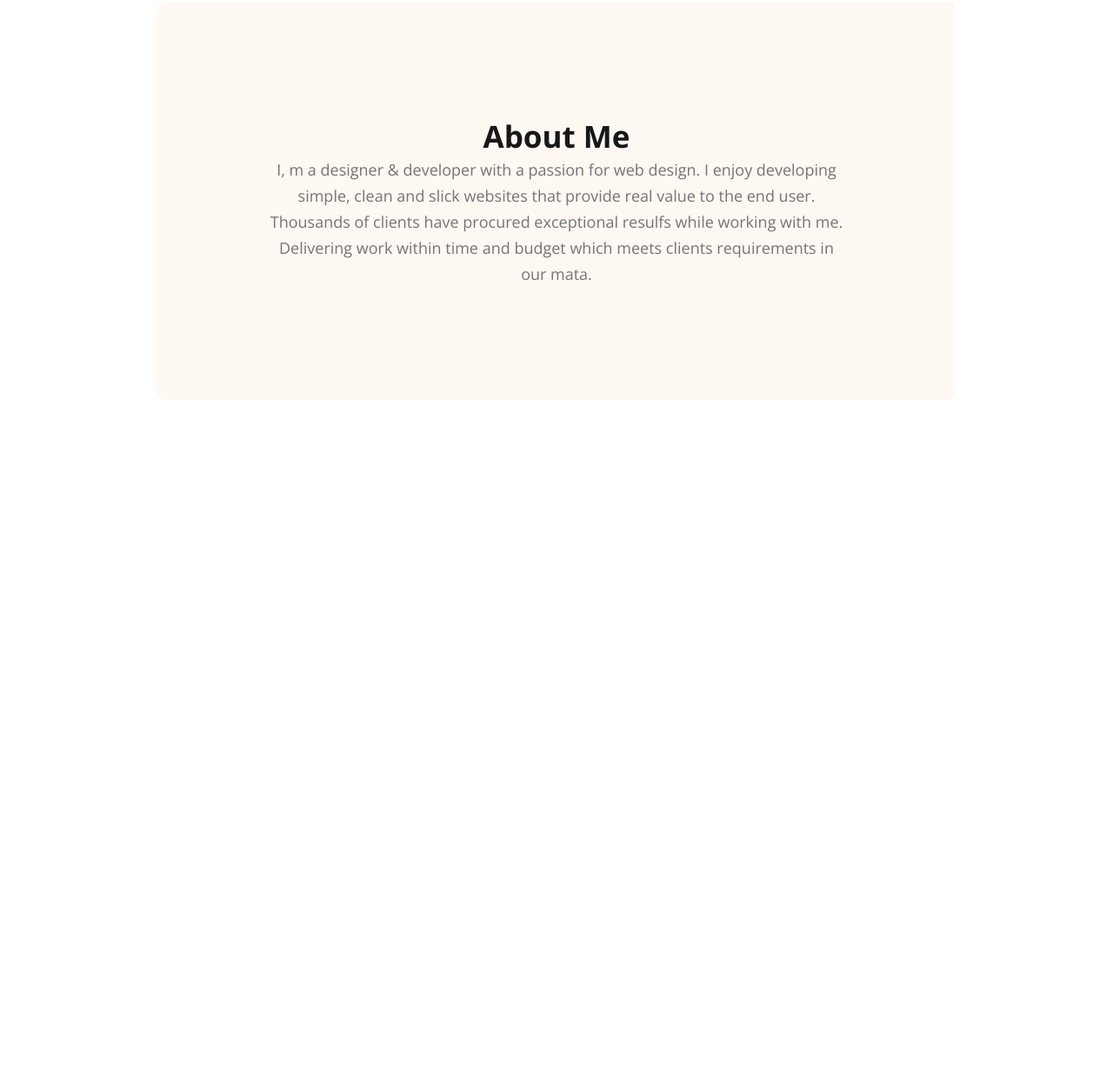
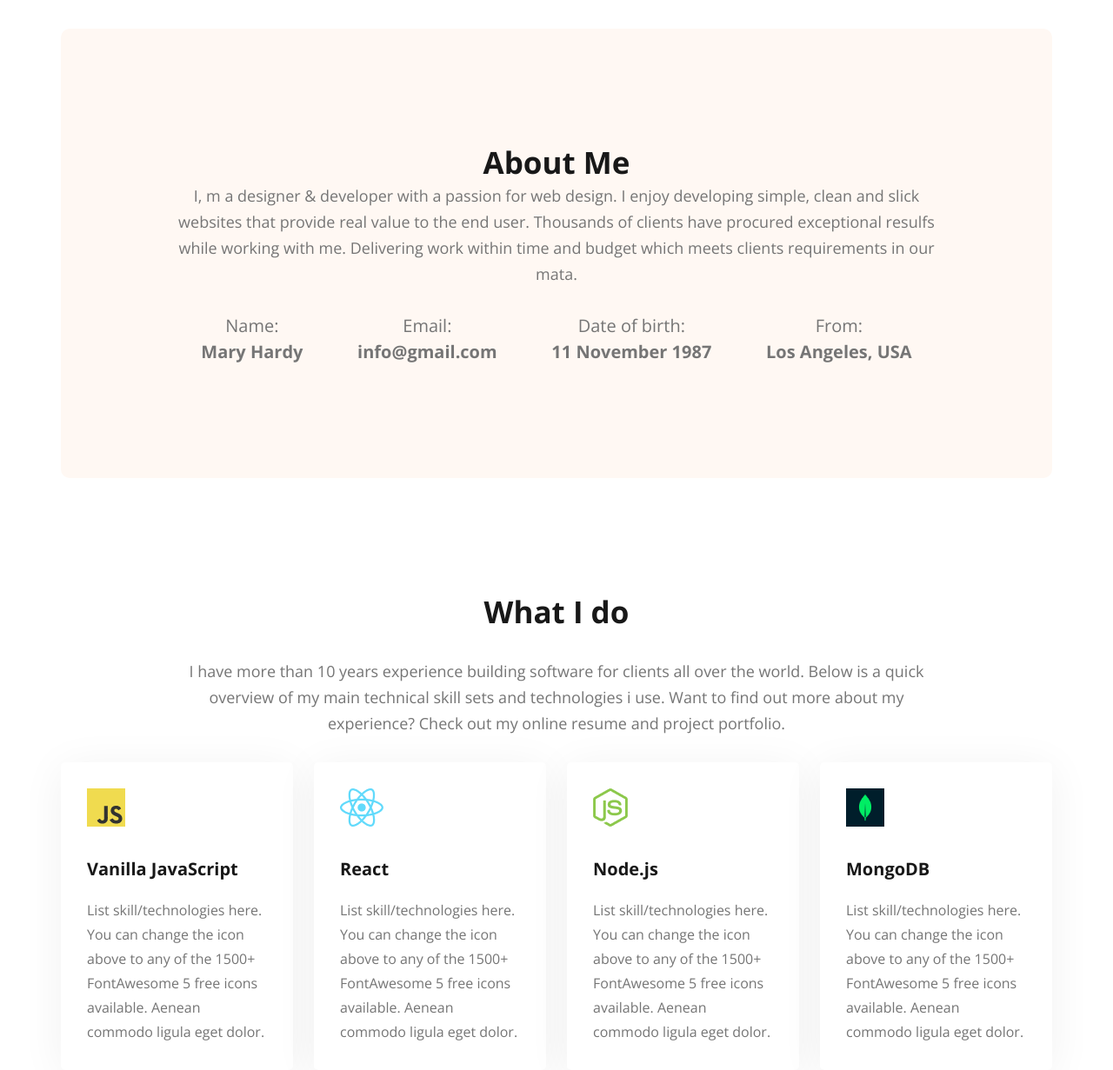
Before and after one commit to emaduddin678/programming-hero-milestone1-module-5.1, a plain HTML site: page index.html in a window 1280 px wide. Shown: the part 757-1988 px from the top of the page at 87% size. Before the commit the page ends 1317 px from the top, so only its background shows below. Drawn offline with nearby package versions, Linux system fonts and the light colour scheme.

Commit message:
skill added

```diff
--- a/index.html
+++ b/index.html
@@ -34,19 +34,67 @@
           <button class="btn-primary">Download Cv</button>
           <button class="btn-primary">Contact</button>
         </div>
-        <img src="images/hardy.png" alt="">
+        <img src="images/hardy.png" alt="" />
       </div>
     </header>
     <main>
-        <section class="about">
-            <h3 class="section-title">
-                About Me
-            </h3>
-            <p class="section-description">
-                I, m a designer & developer with a passion for web design. I enjoy developing simple, clean and slick websites that provide real value to the end user. Thousands of clients have procured exceptional resulfs while working with me. Delivering work within time and budget which meets clients requirements in our mata.
-            </p>
-
-        </section>
+      <section class="about">
+        <h3 class="section-title">About Me</h3>
+        <p class="section-description">
+          I, m a designer & developer with a passion for web design. I enjoy
+          developing simple, clean and slick websites that provide real value to
+          the end user. Thousands of clients have procured exceptional resulfs
+          while working with me. Delivering work within time and budget which
+          meets clients requirements in our mata.
+        </p>
+        <div class="about-info-container">
+          <div class="about-info">
+            <p class="info-title">Name:</p>
+            <h4 class="info-description">Mary Hardy</h4>
+          </div>
+          <div class="about-info">
+            <p class="info-title">Email:</p>
+            <h4 class="info-description">info@gmail.com</h4>
+          </div>
+          <div class="about-info">
+            <p class="info-title">Date of birth:</p>
+            <h4 class="info-description">11 November 1987</h4>
+          </div>
+          <div class="about-info">
+            <p class="info-title">From:</p>
+            <h4 class="info-description">Los Angeles, USA</h4>
+          </div>
+        </div>
+      </section>
+      <!-- what i do section start -->
+      <section>
+        <h3 class="section-title">What I do</h3>
+        <p id="what-do" class="section-description">
+            I have more than 10 years experience building software for clients all over the world. Below is a quick overview of my main technical skill sets and technologies i use. Want to find out more about my experience? Check out my online resume and project portfolio.
+        </p>
+        <div class="skills-container">
+            <div class="skill">
+                <img src="images/icons/js.png" alt="">
+                <h3 class="skill-title">Vanilla JavaScript</h3>
+                <p class="skill-description">List skill/technologies here. You can change the icon above to any of the 1500+ FontAwesome 5 free icons available. Aenean commodo ligula eget dolor.</p>
+            </div>
+            <div class="skill">
+                <img src="images/icons/react.png" alt="">
+                <h3 class="skill-title">React</h3>
+                <p class="skill-description">List skill/technologies here. You can change the icon above to any of the 1500+ FontAwesome 5 free icons available. Aenean commodo ligula eget dolor.</p>
+            </div>
+            <div class="skill">
+                <img src="images/icons/nodejs.png" alt="">
+                <h3 class="skill-title">Node.js</h3>
+                <p class="skill-description">List skill/technologies here. You can change the icon above to any of the 1500+ FontAwesome 5 free icons available. Aenean commodo ligula eget dolor.</p>
+            </div>
+            <div class="skill">
+                <img src="images/icons/mongo.png" alt="">
+                <h3 class="skill-title">MongoDB</h3>
+                <p class="skill-description">List skill/technologies here. You can change the icon above to any of the 1500+ FontAwesome 5 free icons available. Aenean commodo ligula eget dolor.</p>
+            </div>
+        </div>
+      </section>
     </main>
     <footer></footer>
   </body>
--- a/styles/portfolio.css
+++ b/styles/portfolio.css
@@ -108,10 +108,65 @@ nav a {
 }
 
 /* main section styles  */
+main {
+  max-width: 1140px;
+  margin: 0 auto;
+}
 /* about section styles  */
 .about {
   padding: 130px;
   border-radius: 10px;
   background: #fff8f3;
-  margin: 100px 180px;
+  margin: 130px 0;
 }
+
+.about-info-container {
+  display: flex;
+  justify-content: space-around;
+  text-align: center;
+  margin-top: 30px;
+}
+.about-info {
+  color: #757575;
+  text-align: center;
+  font-size: 20px;
+  line-height: 30px;
+}
+
+/* What i do start  */
+#what-do {
+  padding: 30px 130px;
+}
+.skills-container {
+  display: flex;
+}
+
+.skill {
+  border-radius: 5px;
+  background: #fff;
+  box-shadow: 0px 6px 50px 0px rgba(0, 0, 0, 0.06);
+  padding: 30px;
+}
+
+.skill + .skill {
+  margin-left: 24px;
+}
+
+.skill > img {
+  margin-bottom: 30px;
+}
+
+.skill-title {
+  color: #181818;
+  text-align: left;
+  font-size: 20px;
+  font-weight: 700;
+  margin-bottom: 20px;
+}
+
+.skill-description {
+  color: #757575;
+  font-size: 16px;
+  font-weight: 400;
+  line-height: 28px;
+}
```
